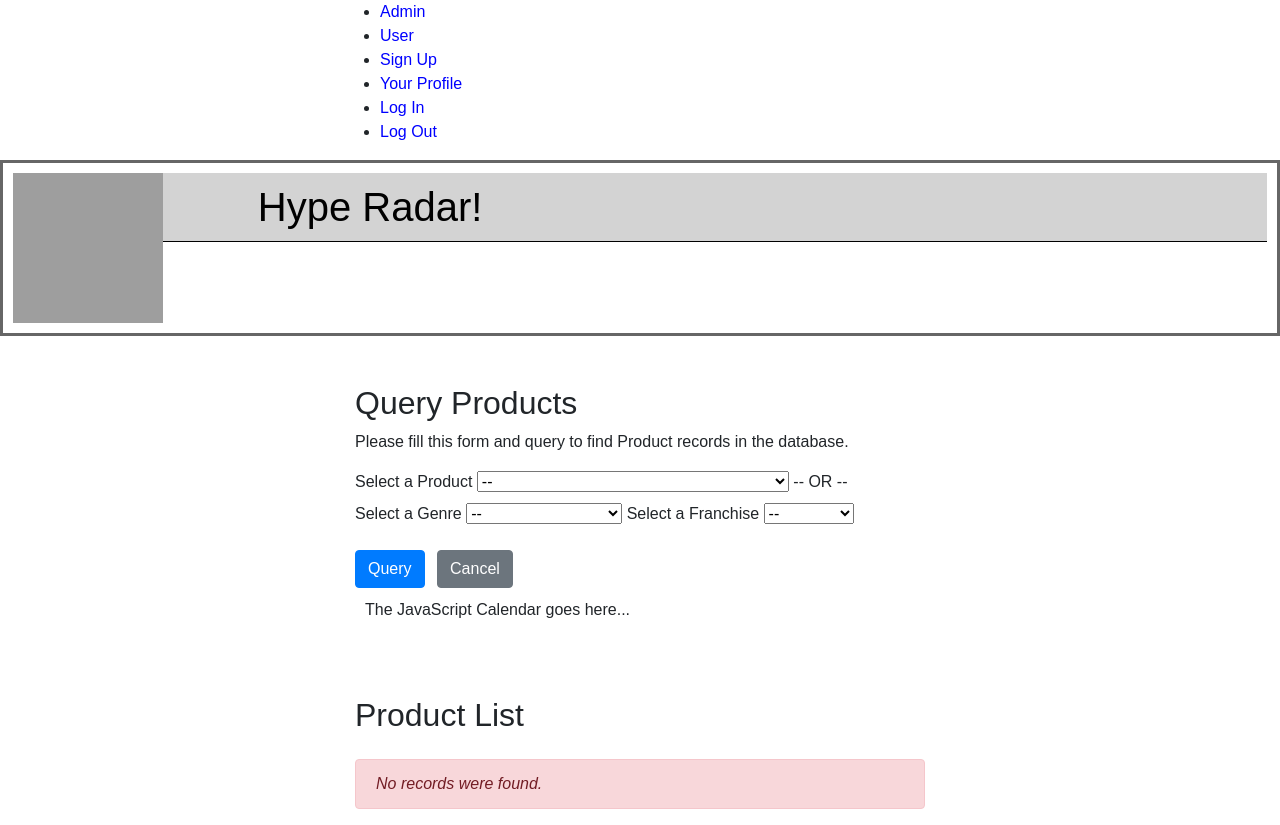
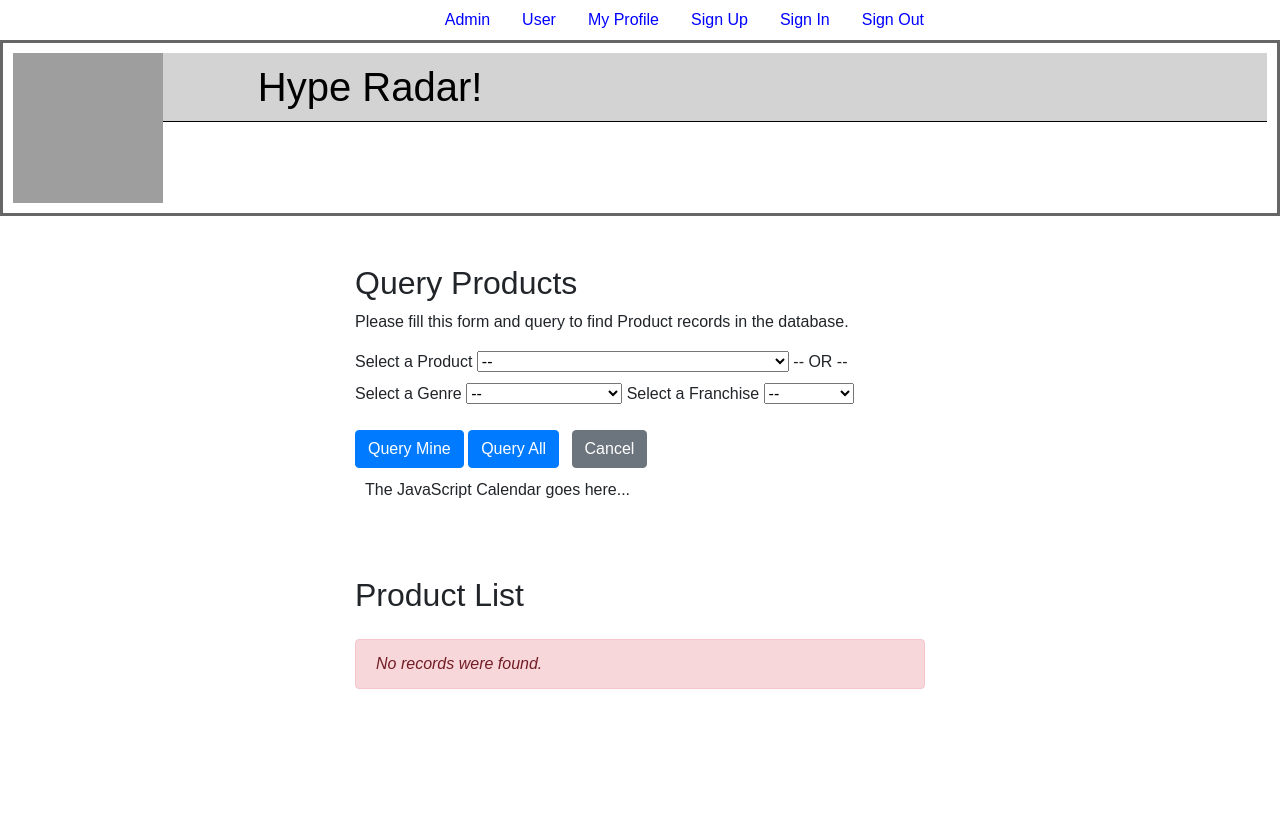
Before and after one commit to tlooy/HypeRadar, a PHP site: page /queryProductsWithJSCalendar.php in a window 1280 px wide; the page is wider, and only the part inside the window is pictured. After the commit the page ends 689 px from the top of that part, so only its background shows below. Run offline with PHP 8.4, Linux system fonts and the light colour scheme; data comes from the database, SQL or seed files in the repository; data that the repository does not hold is empty; a stand-in replaces the project's code that opens the database connection; grey boxes are pictures that could not be loaded.

Commit message:
Cleaned up the top navigation in the header; created subscription query on the calendar.

```diff
--- a/header.php
+++ b/header.php
@@ -50,13 +50,25 @@
 <body>
 	<nav>
 		<div class="wrapper">
-			<ul>
-				<li> <a href="admin.php"> Admin </a> </li>
-				<li> <a href="queryProductsWithJSCalendar.php"> User </a> </li>
-				<li> <a href="signup.php"> Sign Up </a> </li>
-				<li> <a href="profile.php"> Your Profile </a> </li>
-				<li> <a href="login.php"> Log In </a> </li>
-				<li> <a href="logout.php"> Log Out </a> </li>
+			<ul class="nav justify-content-end">
+				<li class="nav-item">
+					<a class="nav-link active" href="admin.php">Admin</a>
+				</li>
+				<li class="nav-item">
+					<a class="nav-link active" href="queryProductsWithJSCalendar.php">User</a>
+				</li>
+				<li class="nav-item">
+					<a class="nav-link active" href="profile.php">My Profile</a>
+				</li>
+				<li class="nav-item">
+					<a class="nav-link active" href="signup.php">Sign Up</a>
+				</li>
+				<li class="nav-item">
+					<a class="nav-link active" href="login.php">Sign In</a>
+				</li>
+				<li class="nav-item">
+					<a class="nav-link active" href="logout.php">Sign Out</a>
+				</li>
 			</ul>
 
 		</div>
--- a/queryProductsWithJSCalendar.php
+++ b/queryProductsWithJSCalendar.php
@@ -1,6 +1,5 @@
 <?php
-// Include config file
-	require_once("./header.php");
+	require_once "./header.php";
 	require_once "./config.php";
 
 	$selected_product = $selected_genre = $selected_franchise = "--";
@@ -14,11 +13,23 @@
 	$all_products = mysqli_query($conn,$sqlProducts);
 
 	if($_SERVER["REQUEST_METHOD"] == "POST"){
-		$sql_select_list = "SELECT 	P.id, P.name product_name, P.description product_description, P.genre_id, " .
-						" P.franchise_id, G.name genre_name, F.name franchise_name, P.release_dt, P.release_dt_status, P.price " .
-				  " FROM 	products P, genres G, franchises F " .
-				  " WHERE 	P.genre_id = G.id " .
-				  " AND 	P.franchise_id = F.id ";
+		if (isset($_POST["QueryAll"])) {
+			$sql_select_list = "SELECT 	P.id, P.name product_name, P.description product_description, P.genre_id, " .
+							" P.franchise_id, G.name genre_name, F.name franchise_name, P.release_dt, P.release_dt_status, P.price " .
+					  " FROM 	products P, genres G, franchises F " .
+					  " WHERE 	P.genre_id = G.id " .
+					  " AND 	P.franchise_id = F.id ";
+		}
+
+		elseif (isset($_POST["QueryMine"])) {
+			$sql_select_list = "SELECT 	P.id, P.name product_name, P.description product_description, P.genre_id, " .
+							" P.franchise_id, G.name genre_name, F.name franchise_name, P.release_dt, P.release_dt_status, P.price " .
+					  " FROM 	products P, genres G, franchises F, subscriptions S " .
+					  " WHERE 	P.genre_id = G.id " .
+					  " AND 	P.franchise_id = F.id " .
+					  " AND 	S.user_id = 1 " .
+					  " AND 	S.product_id = P.id ";
+		}
 		$selected_product   = $_POST["selected_product"];
 		$selected_genre     = $_POST["selected_genre"];
 		$selected_franchise = $_POST["selected_franchise"];
@@ -36,7 +47,6 @@
 		}
 		$result = mysqli_query($conn, $sql_select);
 	}
-
 ?>
 
 <!DOCTYPE html>
@@ -99,7 +109,8 @@
 					<?php endwhile; ?>
 				</select>
                         </div>
-                        <input type="submit" class="btn btn-primary" value="Query">
+                        <input type="submit" class="btn btn-primary" name="QueryMine" value="Query Mine">
+                        <input type="submit" class="btn btn-primary" name="QueryAll"  value="Query All">
                         <a href="./index.php" class="btn btn-secondary ml-2">Cancel</a>
 
 		        <div class="contents">
@@ -137,7 +148,7 @@
                                                      echo "<td>" . $row['genre_name'] 		. "</td>";
                                                      echo "<td>" . $row['franchise_name'] 		. "</td>";
                                                      echo "<td>" . $row['release_dt'] 		. "</td>";
-                                                     echo "<td>" . $row['release_dt_status'] 		. "</td>";
+                                                     echo "<td>" . $row['release_dt_status'] 	. "</td>";
                                                      echo "<td>" . $row['price'] 			. "</td>";
 		                                     echo "<td>";
                                                          echo '<a href="./readProductComments.php?id=' . $row['id'] .'" class="mr-3" title="View Comments" data-toggle="tooltip"><span class="fa fa-book"></span></a>';
```
Also changed, not shown: createTableProduct.sql (+14 -1 lines).
